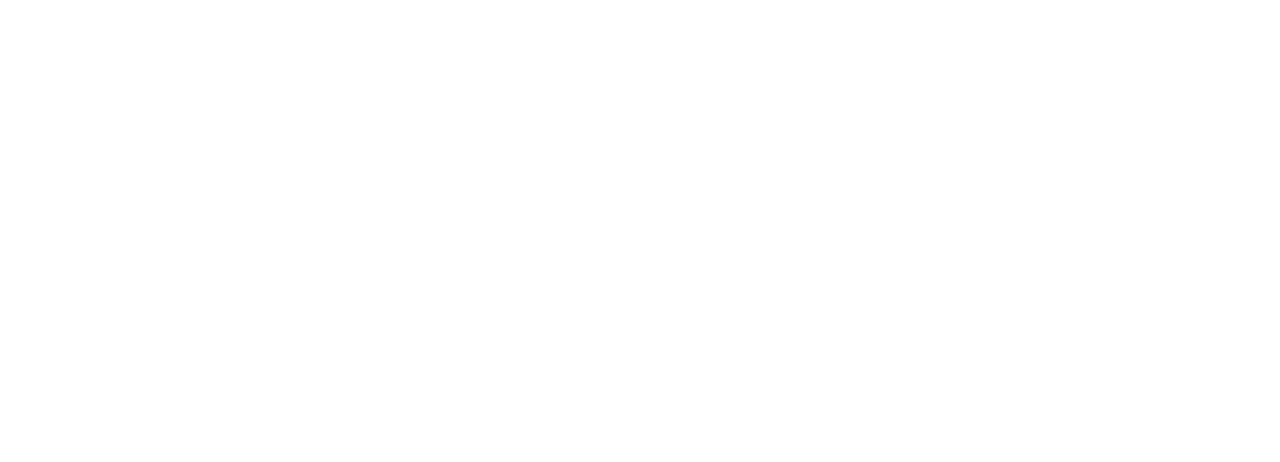
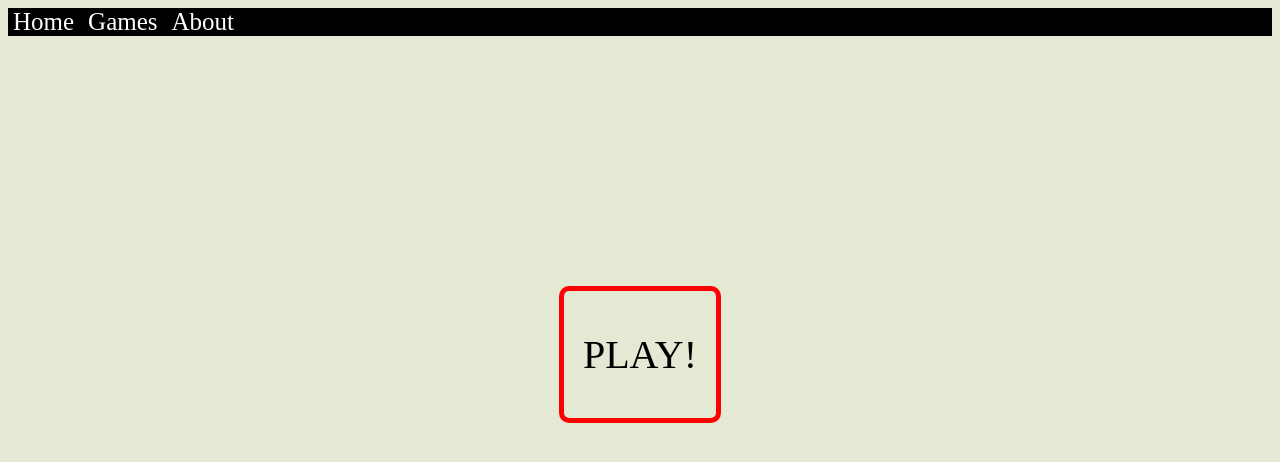
Before and after one commit to Cninathip/Pick_a_numba, a plain HTML site: page homepage.html in a window 1280 px wide. Drawn offline with Linux system fonts and the light colour scheme.

Commit message:
add play button, nav bar

```diff
--- a/homepage.html
+++ b/homepage.html
@@ -3,10 +3,15 @@
 <head>
 <title>Pick a Numba</title>
 </head>
+<link rel="stylesheet" type="text/css" href="style.css">
 <body>
-
-<h1></h1>
-<p></p>
-
+    <div class="menu">
+        <a href="#home">Home</a>
+        <a href="#games">Games</a>
+        <a href="#about">About</a>
+      </div>
+    <div class="play">
+        <p>PLAY!</p>
+      </div>
 </body>
 </html>
--- a/style.css
+++ b/style.css
@@ -0,0 +1,42 @@
+body{
+    background-color: hsl(73, 34%, 87%);
+}
+.play{
+    color: hsl(0, 0%, 0%);
+    font-size: 40px;
+    margin: auto;
+    text-align: center;
+    position: relative;
+    top: 250px;
+    border: 5px solid hsl(0, 72%, 48%);
+    border-radius: 10px;
+    width: 12%;
+    animation: fade 5s infinite alternate linear;
+}
+@keyframes fade{
+    0%{border-color: hsl(0, 100%, 50%)}
+    11%{border-color: hsl(320, 100%, 50%)}
+    22%{border-color: hsl(280, 100%, 50%)}
+	  33%{border-color: hsl(240, 100%, 50%)}
+	  44%{border-color: hsl(200, 98%, 50%)}
+	  55%{border-color: hsl(160, 100%, 50%)}
+	  66%{border-color: hsl(120, 100%, 50%)}
+    77%{border-color: hsl(80, 100%, 50%)}
+    88%{border-color: hsl(40, 100%, 50%)}
+    100%{border-color: hsl(0, 100%, 50%)}
+}
+.menu{
+  background-color: black;
+  overflow: hidden;
+}
+.menu a{
+  color: white;
+  text-align: center;
+  font-size: 25px;
+  padding: 5px;
+  text-decoration: none;
+}
+.menu a:hover{
+  background-color: hsl(290, 53%, 49%);
+  color: black;
+}
```
Also changed, not shown: 1 other file.
